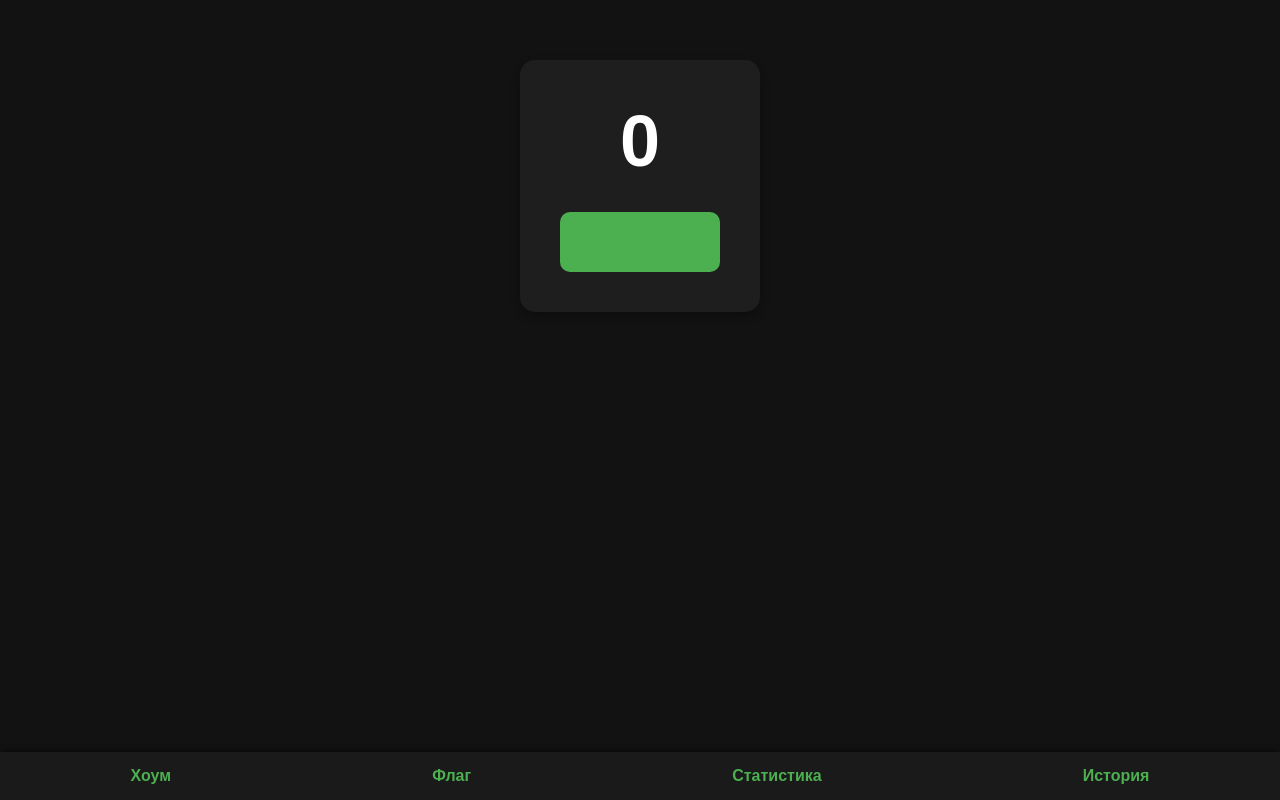
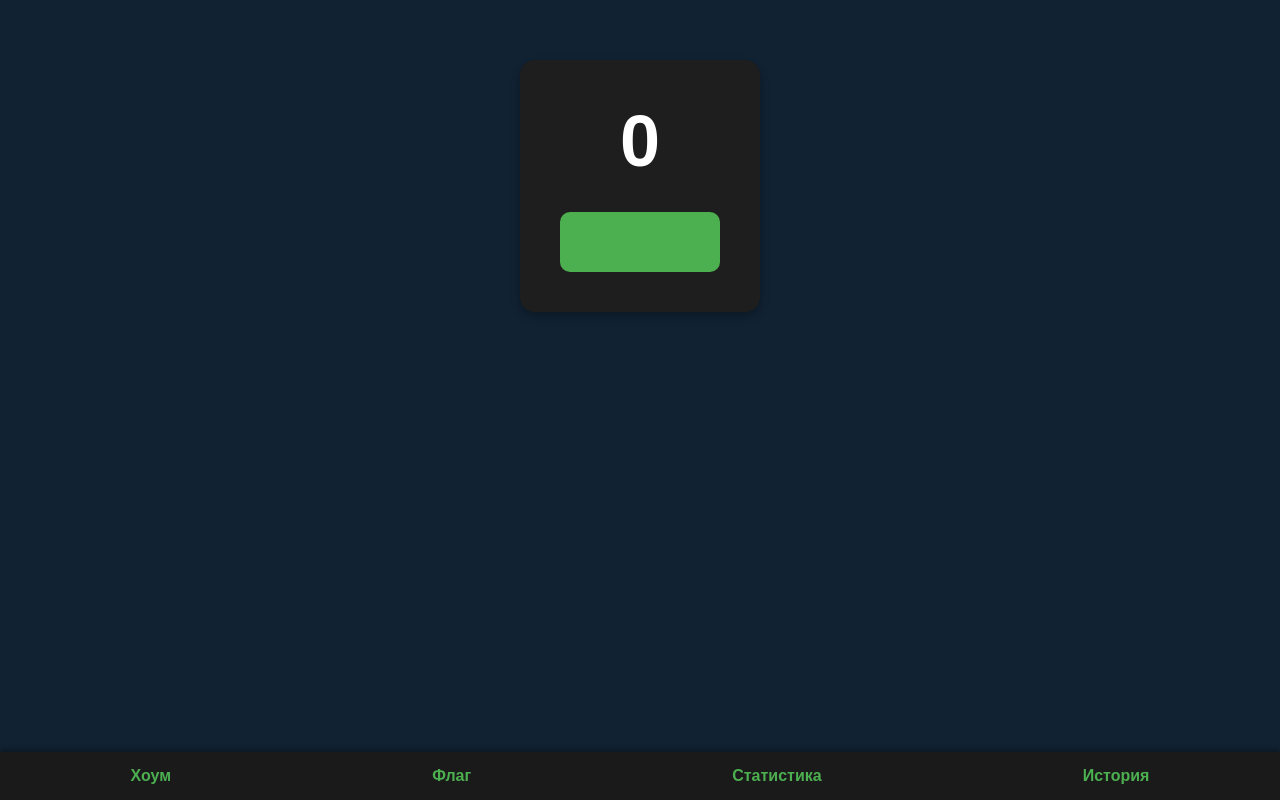
Before and after one commit to rexxaps/puff-tracker-web, a plain HTML site: page web/index.html in a window 1280 px wide. Drawn offline with Linux system fonts and the light colour scheme; no server answers.

Commit message:
Update index.html

```diff
--- a/web/index.html
+++ b/web/index.html
@@ -7,7 +7,7 @@
     <style>
         body {
             font-family: Arial, sans-serif;
-            background-color: #121212;
+            background-color: #123;
             margin: 0;
             padding: 0;
             color: white;
```
